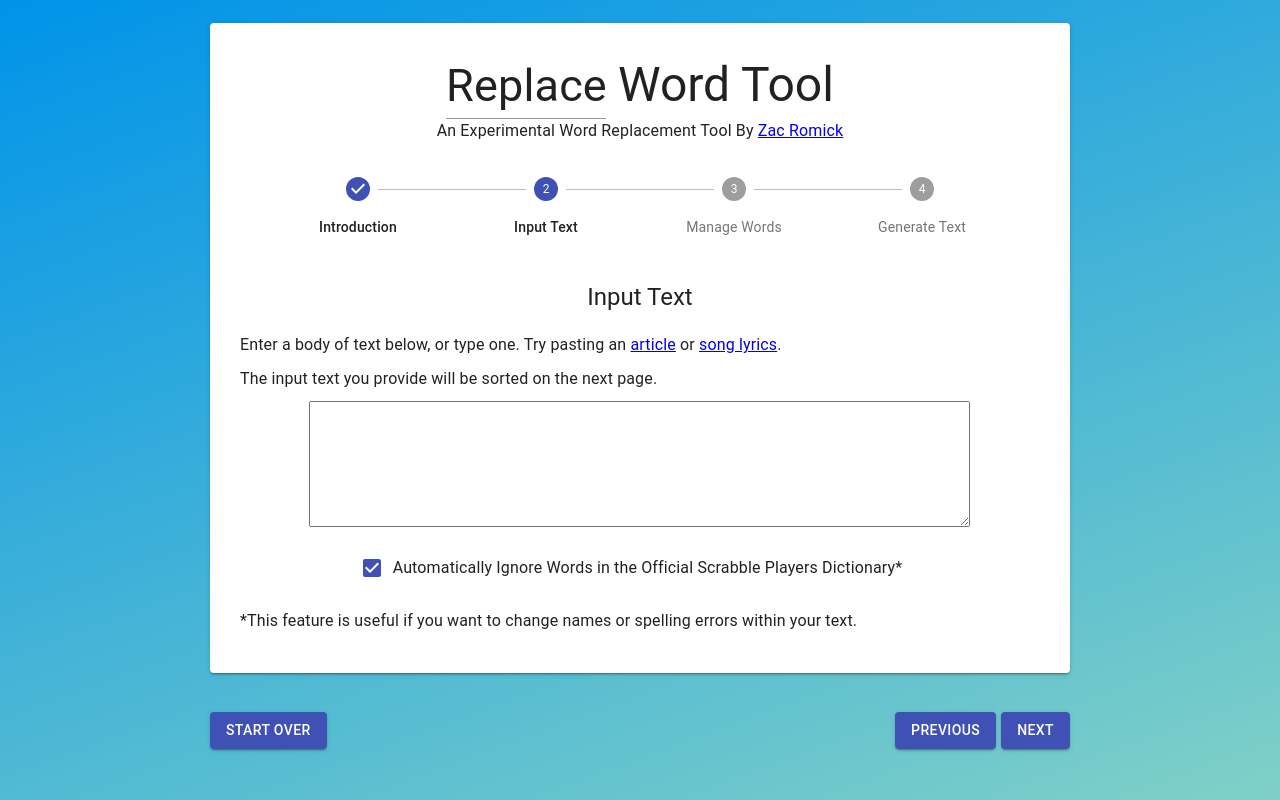
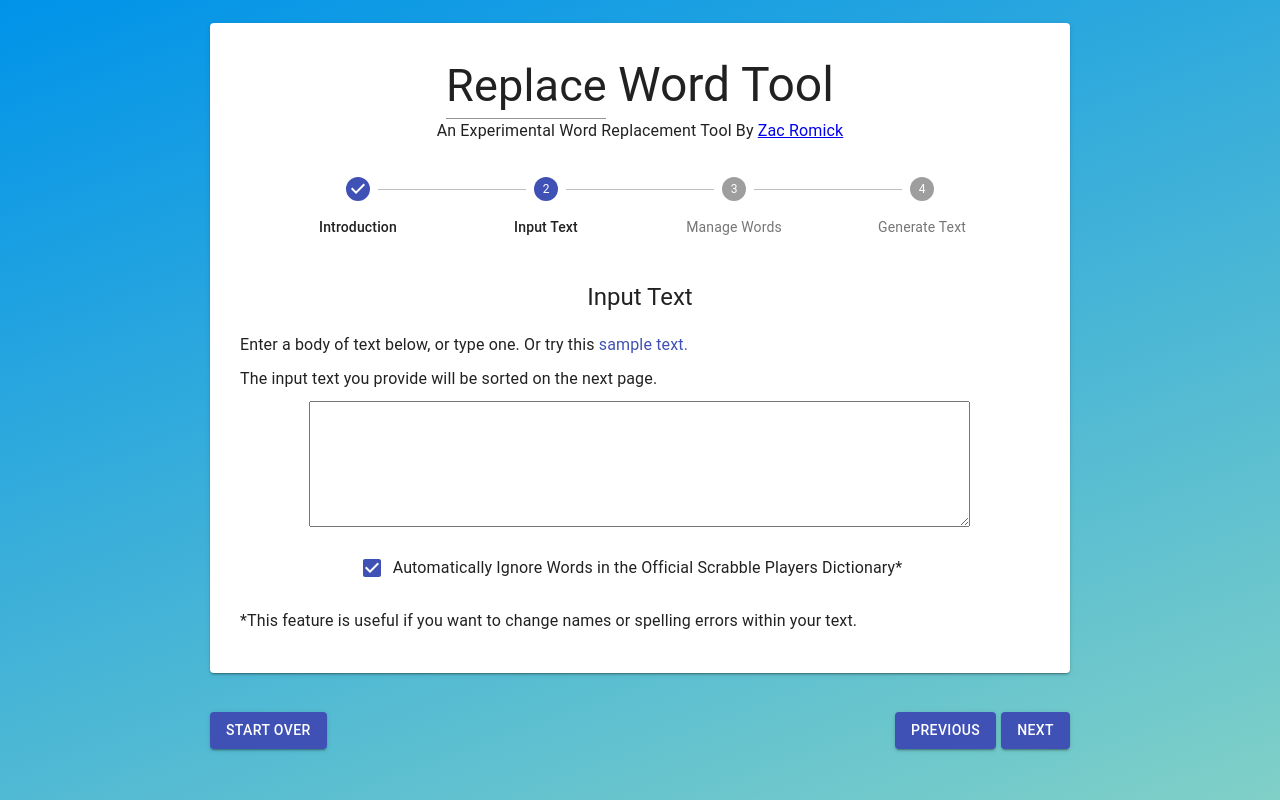
Before and after one commit to zromick/Replace-Word-Tool, a React (Create React App) app: page / in a window 1280 px wide. Both pictures are taken after a click on the button "NEXT". Built offline with nearby package versions, Linux system fonts and the light colour scheme; the HTML template or start-up script is replaced by a standard one.

Commit message:
Changed sample text. Used Link component. Set Inputs to autofocus.

```diff
--- a/src/components/context.tsx
+++ b/src/components/context.tsx
@@ -40,6 +40,7 @@ const Context = (props: ContextProps) => {
             ? <div>{`${wordCleaned} → `}
               <Input
                 color="primary"
+                autoFocus
                 defaultValue={replacementWord}
                 onChange={(event) => updateReplacementWord(wordCleaned, replacementWord, event.target.value)}
               />
--- a/src/components/generateTextBody.tsx
+++ b/src/components/generateTextBody.tsx
@@ -72,7 +72,6 @@ const GenerateTextBody = (props: GenerateTextBodyProps) => {
               onClick={() => {
                 const finalTextArea = document.getElementById('finalTextArea') as HTMLTextAreaElement;;
                 navigator.clipboard.writeText(finalTextArea.value);
-                // setCopied(true);
                 setSnackbar({ open: true, message: `The generated text has been copied to clipboard!`, severity: 'success' });
               }}
             >
--- a/src/components/inputTextBody.tsx
+++ b/src/components/inputTextBody.tsx
@@ -4,13 +4,15 @@ import {
   TextareaAutosize,
   Typography,
   FormControlLabel,
-  Checkbox
+  Checkbox,
+  Link
 } from '@material-ui/core';
 import styles from '../styles.module.scss';
 
 export interface InputTextBodyProps {
   sortWords: () => void,
   setAutoExcludeOSPD: Dispatch<SetStateAction<boolean>>,
+  handleSampleText: () => void,
   autoExcludeOSPD: boolean,
 }
 
@@ -18,7 +20,9 @@ const InputTextBody = (props: InputTextBodyProps) => {
   const {
     sortWords,
     setAutoExcludeOSPD,
-    autoExcludeOSPD }
+    handleSampleText,
+    autoExcludeOSPD,
+  }
     = props;
   return (
     <Grid item container justify="center" xs={12}>
@@ -34,7 +38,7 @@ const InputTextBody = (props: InputTextBodyProps) => {
       <Grid item xs={12}>
         <div className={styles.introSpacing}>
           <Typography variant="body1" >
-            Enter a body of text below, or type one. Try pasting an <a href="https://en.wikipedia.org/wiki/React_(JavaScript_library)" target="_blank" rel="noopener noreferrer">article</a> or <a href="https://www.azlyrics.com/lyrics/queen/bohemianrhapsody.html" target="_blank" rel="noopener noreferrer">song lyrics</a>.
+            Enter a body of text below, or type one. Or try this <Link href='#' onClick={() => handleSampleText()}>sample text.</Link>
           </Typography>
         </div>
       </Grid>
--- a/src/components/replaceWizard.tsx
+++ b/src/components/replaceWizard.tsx
@@ -27,6 +27,7 @@ export interface ReplaceWizardProps {
   handleNext: (step: ReplaceWizardSteps) => void;
   handlePrevious: (step: ReplaceWizardSteps) => void;
   handleCancel: () => void;
+  handleSampleText: () => void;
   nextDisabled: boolean;
   previousDisabled: boolean;
   currentStep: ReplaceWizardSteps;
@@ -50,6 +51,7 @@ const ReplaceWizard = (props: ReplaceWizardProps) => {
     handleNext,
     handlePrevious,
     handleCancel,
+    handleSampleText,
     nextDisabled,
     previousDisabled,
     currentStep,
@@ -77,6 +79,7 @@ const ReplaceWizard = (props: ReplaceWizardProps) => {
                   sortWords={sortWords}
                   setAutoExcludeOSPD={setAutoExcludeOSPD}
                   autoExcludeOSPD={autoExcludeOSPD}
+                  handleSampleText={handleSampleText}
                 />
               )}
               {currentStep === ReplaceWizardSteps.MANAGE_WORDS && (
--- a/src/components/replaceWizardContainer.tsx
+++ b/src/components/replaceWizardContainer.tsx
@@ -107,6 +107,11 @@ const ReplaceWizardContainer = () => {
 		setSnackbar({ open: false, message: '', severity: 'success' });
 	}
 
+	const handleSampleText = () => {
+		navigator.clipboard.writeText(`"It's the best way to treat infections,” said Gerald Jang, associate professor in the Department of Biochemistry and Biophysics at Winthrup University. Jang works with Dr. Corbella, one of the principal investigators in the research study.`);
+		setSnackbar({ open: true, message: `The sample text has been copied to clipboard!`, severity: 'success' });
+	}
+
 	const handleImport = () => {
 		// Todo
 	}
@@ -184,6 +189,7 @@ const ReplaceWizardContainer = () => {
 			handleNext={handleNext}
 			handlePrevious={handlePrevious}
 			handleCancel={handleCancel}
+			handleSampleText={handleSampleText}
 			nextDisabled={nextDisabled}
 			previousDisabled={previousDisabled}
 			currentStep={currentStep}
```
